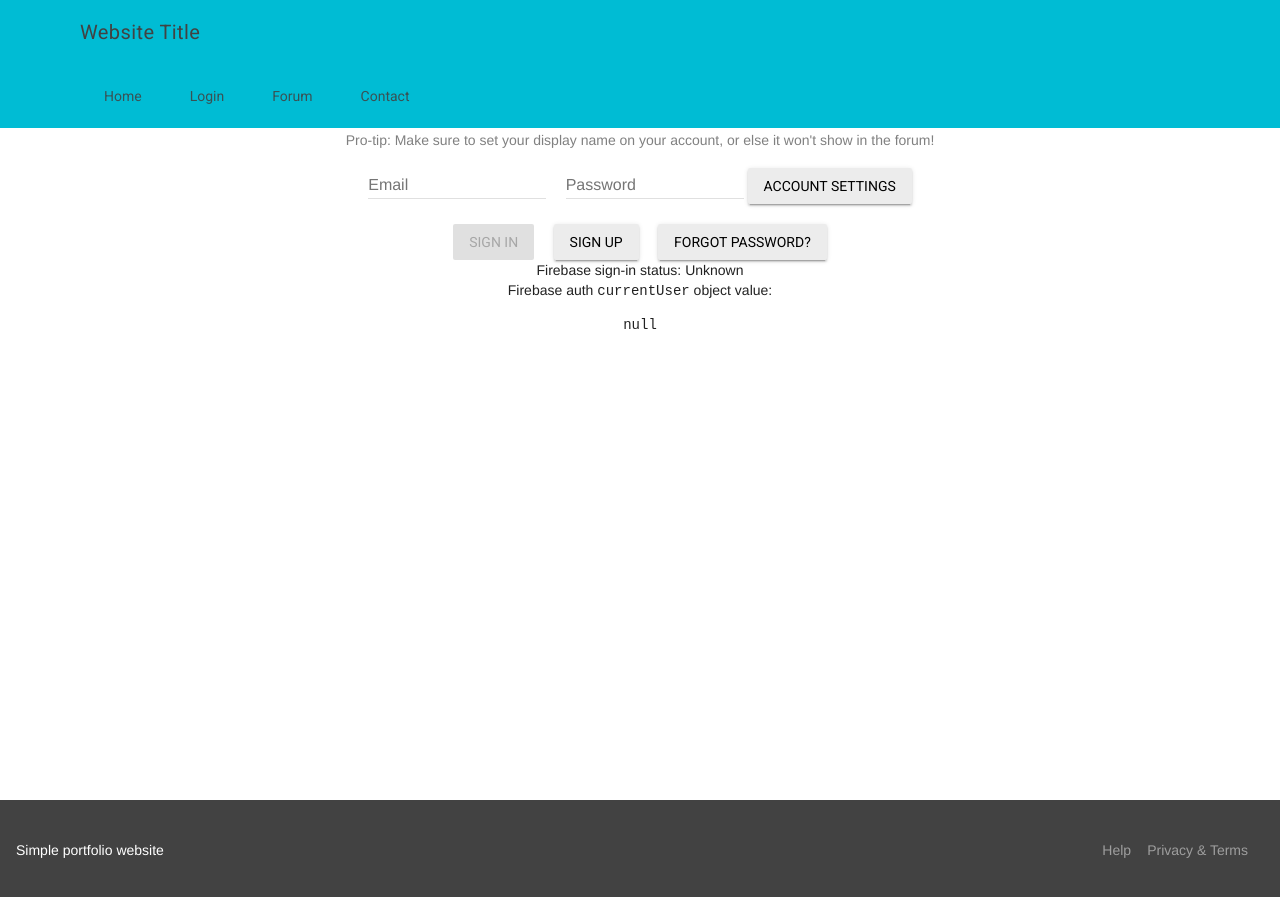
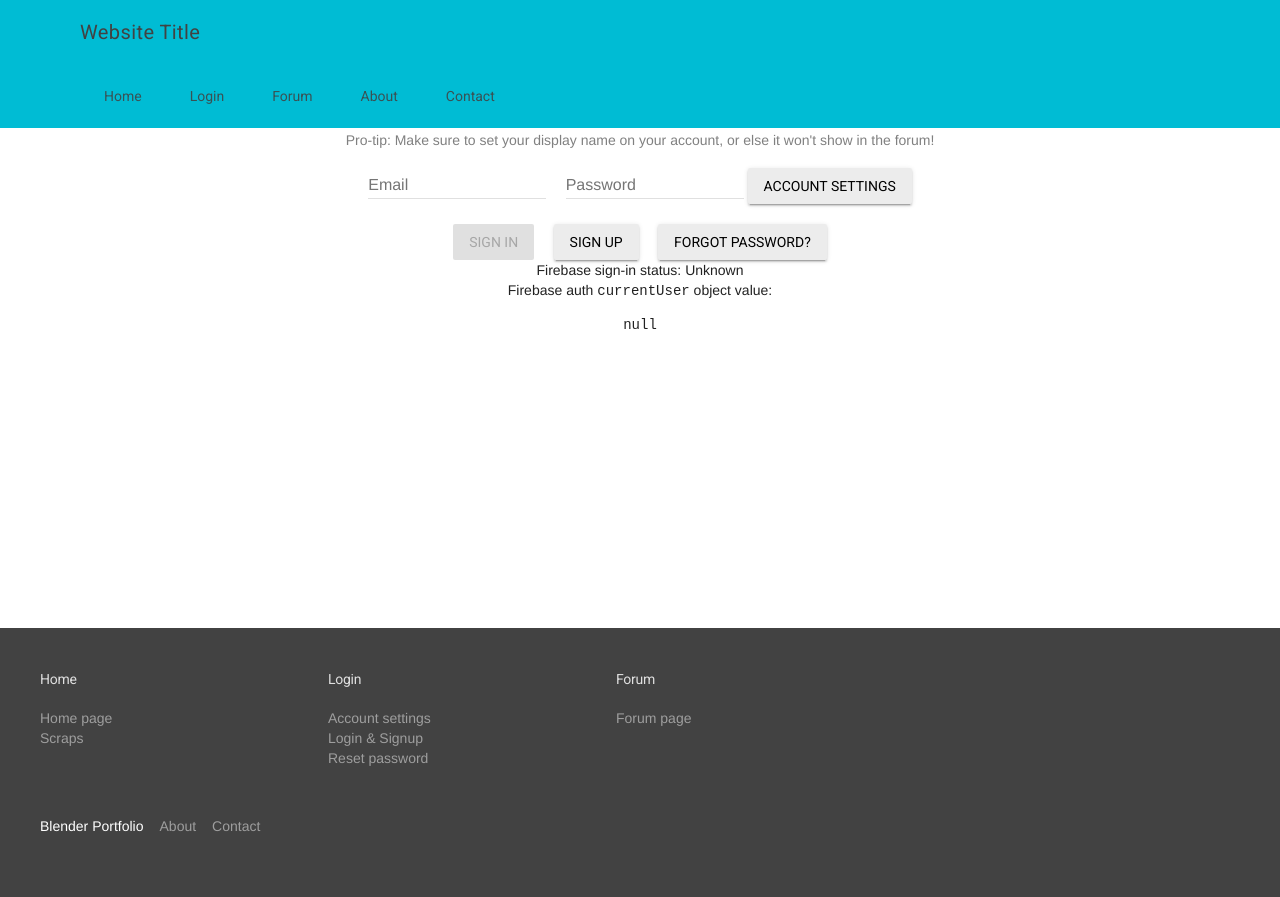
Before and after one commit to slothgamez/fireplex.github.io, a Jekyll site: the page firebase/login/index.html, which Jekyll copies as it is, in a window 1280 px wide. Shown: the top 897 px of the page. Built offline with Jekyll 4.4.1, drawn with Linux system fonts in a browser that asks for light colours; nearby versions of some CDN libraries; comment, search, counter and statistics services are not loaded.

Commit message:
Update index.html

```diff
--- a/firebase/login/index.html
+++ b/firebase/login/index.html
@@ -171,18 +171,20 @@
             </div>
             <div class="mdl-layout__header-row portfolio-navigation-row mdl-layout--large-screen-only">
                 <nav class="mdl-navigation mdl-typography--body-1-force-preferred-font">
-                    <a class="mdl-navigation__link" href="http://fireplex.github.io">Home</a>
+                    <a class="mdl-navigation__link is-active" href="http://fireplex.github.io/">Home</a>
                     <a class="mdl-navigation__link is-active" href="http://fireplex.github.io/firebase/login">Login</a>
                     <a class="mdl-navigation__link" href="http://fireplex.github.io/firebase/forum">Forum</a>
+                    <a class="mdl-navigation__link" href="http://fireplex.github.io/about">About</a>
                     <a class="mdl-navigation__link" href="http://fireplex.github.io/contact">Contact</a>
                 </nav>
             </div>
         </header>
         <div class="mdl-layout__drawer mdl-layout--small-screen-only">
             <nav class="mdl-navigation mdl-typography--body-1-force-preferred-font">
-                <a class="mdl-navigation__link" href="http://fireplex.github.io">Home</a>
+                <a class="mdl-navigation__link is-active" href="http://fireplex.github.io/">Home</a>
                 <a class="mdl-navigation__link is-active" href="http://fireplex.github.io/firebase/login">Login</a>
                 <a class="mdl-navigation__link" href="http://fireplex.github.io/firebase/forum">Forum</a>
+                <a class="mdl-navigation__link" href="http://fireplex.github.io/about">About</a>
                 <a class="mdl-navigation__link" href="http://fireplex.github.io/contact">Contact</a>
             </nav>
         </div>
@@ -208,17 +210,47 @@
           </div>
           </div>
         </main>
-        <footer class="mdl-mini-footer">
-            <div class="mdl-mini-footer__left-section">
-                <div class="mdl-logo">Simple portfolio website</div>
+	  <footer class="mdl-mega-footer">
+            <div class="mdl-mega-footer__middle-section">
+
+              <div class="mdl-mega-footer__drop-down-section">
+                <input class="mdl-mega-footer__heading-checkbox" type="checkbox" checked>
+                <h1 class="mdl-mega-footer__heading">Home</h1>
+                <ul class="mdl-mega-footer__link-list">
+                  <li><a href="https://fireplex.github.io">Home page</a></li>
+                  <li><a href="https://fireplex.github.io/scraps">Scraps</a></li>
+                </ul>
+              </div>
+
+              <div class="mdl-mega-footer__drop-down-section">
+                <input class="mdl-mega-footer__heading-checkbox" type="checkbox" checked>
+                <h1 class="mdl-mega-footer__heading">Login</h1>
+                <ul class="mdl-mega-footer__link-list">
+                  <li><a href="https://fireplex.github.io/firebase/account">Account settings</a></li>
+                  <li><a href="https://fireplex.github.io/firebase/login">Login & Signup</a></li>
+                  <li><a href="https://fireplex.github.io/firebase/reset-password">Reset password</a></li>
+                </ul>
+              </div>
+
+              <div class="mdl-mega-footer__drop-down-section">
+                <input class="mdl-mega-footer__heading-checkbox" type="checkbox" checked>
+                <h1 class="mdl-mega-footer__heading">Forum</h1>
+                <ul class="mdl-mega-footer__link-list">
+                  <li><a href="https://fireplex.github.io/firebase/forum">Forum page</a></li>
+                </ul>
+              </div>
+
             </div>
-            <div class="mdl-mini-footer__right-section">
-                <ul class="mdl-mini-footer__link-list">
-                    <li><a href="#">Help</a></li>
-                    <li><a href="#">Privacy & Terms</a></li>
-                </ul>
+
+            <div class="mdl-mega-footer__bottom-section">
+              <div class="mdl-logo">Blender Portfolio</div>
+              <ul class="mdl-mega-footer__link-list">
+                <li><a href="https://fireplex.github.io/about">About</a></li>
+                <li><a href="https://fireplex.github.io/contact">Contact</a></li>
+              </ul>
             </div>
-        </footer>
+
+          </footer>
     </div>
     <script src="https://code.getmdl.io/1.1.3/material.min.js"></script>
 </body>
```
